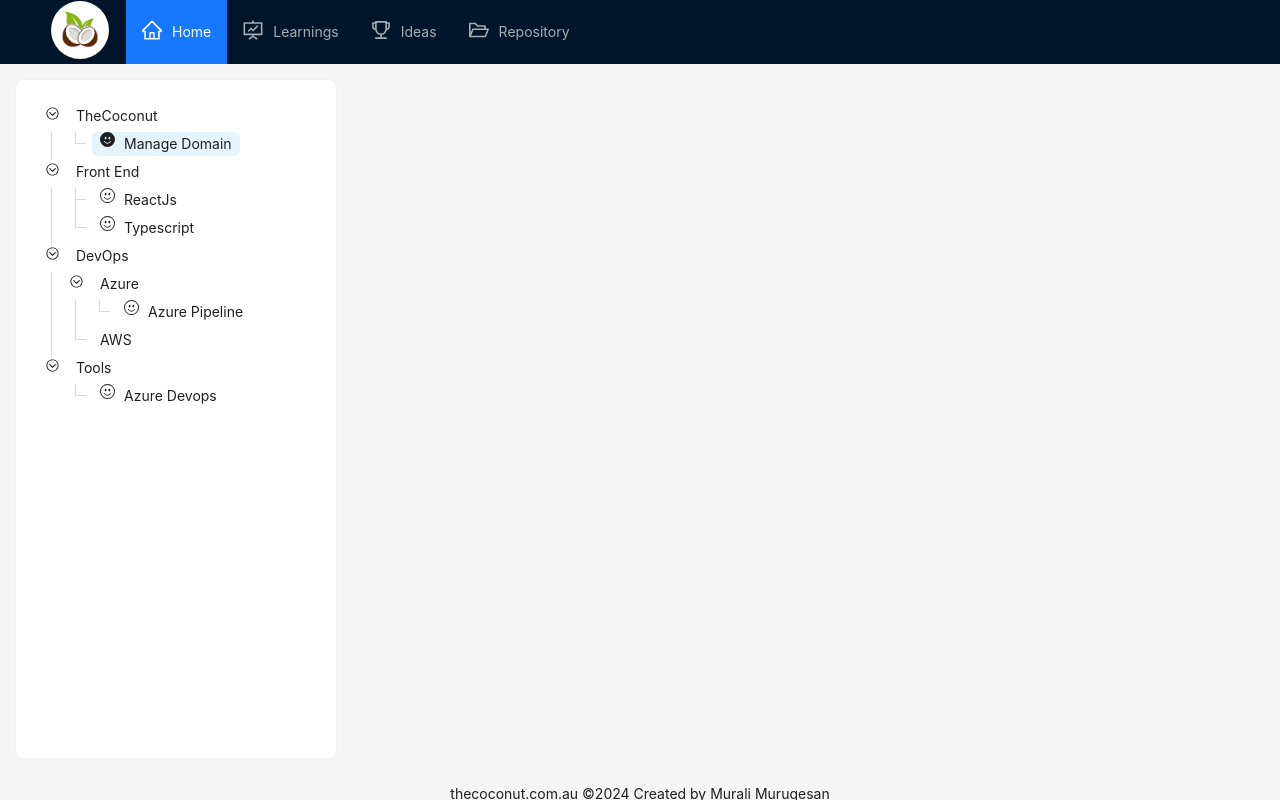
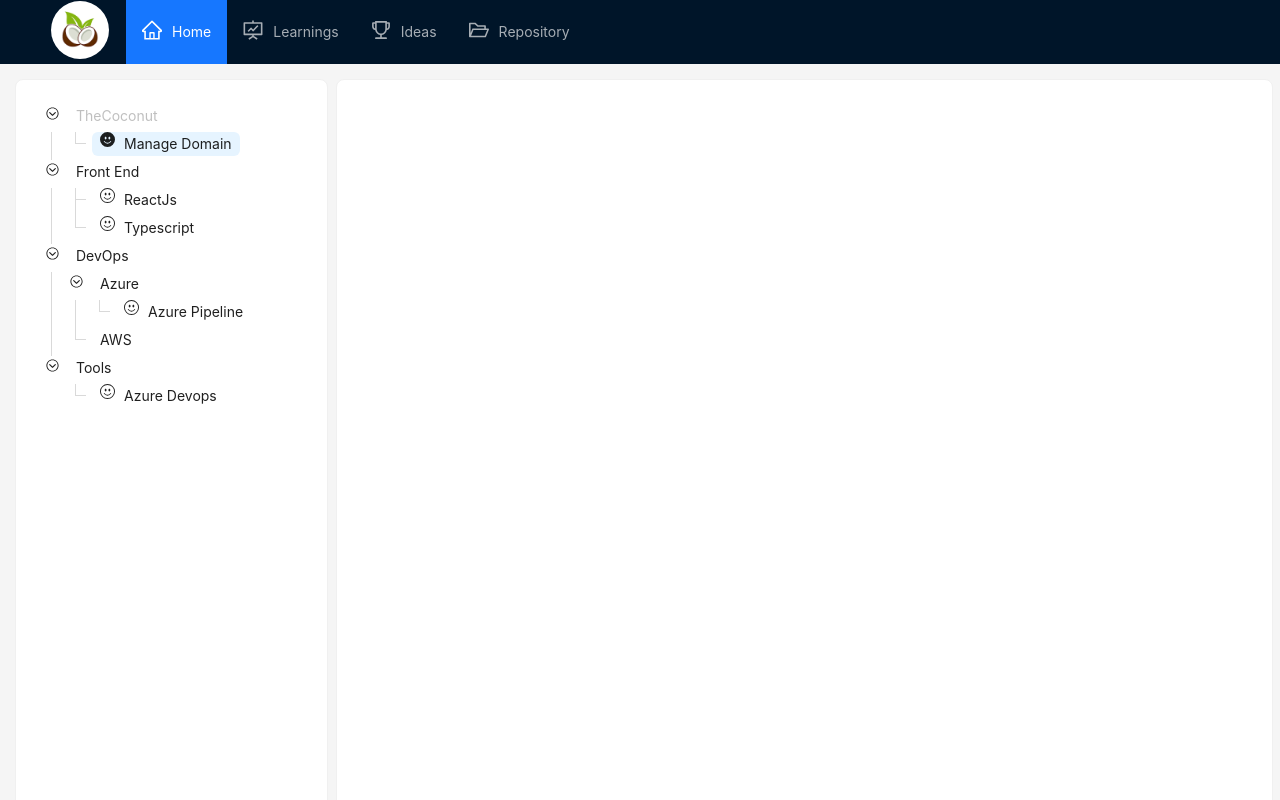
Before and after one commit to murali-murugesan/thecoconut-web, a React (Vite) app: page /learnings in a window 1280 px wide. Shown: the top 800 px of the page. Built offline with nearby package versions, Linux system fonts and the light colour scheme.

Commit message:
add dockerfile

```diff
--- a/src/component/home/MyCard.tsx
+++ b/src/component/home/MyCard.tsx
@@ -68,7 +68,7 @@
           <Link to="#"><FaPhone size={45} className="float-left px-2" /></Link>
         </Popover>
         <Tooltip title="Resume">
-          <Link to="#"><FaDownload size={45} className="float-left px-2" /></Link>
+          <Link to="https://thecoconutstorage.blob.core.windows.net/thecoconut-storage-blob-container/Murali Murugesan.doc"><FaDownload size={45} className="float-left px-2" /></Link>
         </Tooltip>
         <Tooltip title="Github">
           <Link to="https://github.com/murali-murugesan/thecoconut-web" target="new"><FaGithub size={45} className="float-left px-2" /></Link>
--- a/src/component/home/MyTech.tsx
+++ b/src/component/home/MyTech.tsx
@@ -1,6 +1,6 @@
 import { Card, Image, Tooltip } from "antd";
 import { FaGitSquare, FaReact } from "react-icons/fa";
-import { SiAnsible, SiAntdesign, SiApachefreemarker, SiApachegroovy, SiApachemaven, SiAzuredevops, SiBamboo, SiHelm, SiHibernate, SiJunit5, SiMariadb, SiMicrosoftazure, SiMongodb, SiOracle, SiPlaywright, SiPostgresql, SiRedis, SiSpringboot, SiTailwindcss, SiTypescript, SiVite } from "react-icons/si";
+import { SiAnsible, SiAntdesign, SiApachefreemarker, SiApachegroovy, SiApachejmeter, SiApachemaven, SiAzuredevops, SiBamboo, SiElasticsearch, SiHelm, SiHibernate, SiJunit5, SiKibana, SiMariadb, SiMicrosoftazure, SiMongodb, SiOracle, SiPlaywright, SiPostgresql, SiRedis, SiSplunk, SiSpringboot, SiTailwindcss, SiTypescript, SiVite } from "react-icons/si";
 import { FaAws, FaConfluence, FaJava, FaJenkins, FaJira, FaNodeJs, FaPython } from "react-icons/fa6";
 import { PiFileCssThin } from "react-icons/pi";
 import { DiOpenshift } from "react-icons/di";
@@ -16,7 +16,7 @@
         <>
             <Card className=" min-h-screen max-h-screen min-w-full">
                 <div className="pb-2">
-                    <Card title="Front End" className="flex bg-cyan-50" hoverable={true} bodyStyle={cardBodyStyle}>
+                    <Card title="Frontend" className="flex bg-cyan-50" hoverable={true} bodyStyle={cardBodyStyle}>
                         <Tooltip title="ReactJs" color="cyan">
                             <FaReact size={50} className="float-left px-2" />
                         </Tooltip>
@@ -41,7 +41,7 @@
                     </Card>
                 </div>
                 <div className="pb-2">
-                    <Card title="Back End" className="flex bg-cyan-50" hoverable={true} bodyStyle={cardBodyStyle}>
+                    <Card title="Backend" className="flex bg-cyan-50" hoverable={true} bodyStyle={cardBodyStyle}>
                         <Tooltip title="Java" color="cyan">
                             <FaJava size={50} className="float-left px-2" />
                         </Tooltip>
@@ -92,6 +92,9 @@
                         <Tooltip title="Playwright" color="cyan">
                             <SiPlaywright size={50} className="float-left px-2" />
                         </Tooltip>
+                        <Tooltip title="JMeter" color="cyan">
+                            <SiApachejmeter size={50} className="float-left px-2" />
+                        </Tooltip>
                     </Card>
                 </div>
                 <div className="pb-2">
@@ -126,6 +129,19 @@
                         </Tooltip>
                         <Tooltip title="Helm Chart" color="cyan">
                             <SiHelm size={50} className="float-left px-2" />
+                        </Tooltip>
+                    </Card>
+                </div>
+                <div className="pb-2">
+                    <Card title="Observability" className="flex bg-cyan-50" hoverable={true} bodyStyle={cardBodyStyle}>
+                        <Tooltip title="Splunk" color="cyan">
+                            <SiSplunk size={50} className="float-left px-2" />
+                        </Tooltip>
+                        <Tooltip title="Elasitc Search" color="cyan">
+                            <SiElasticsearch size={50} className="float-left px-2" />
+                        </Tooltip>
+                        <Tooltip title="Kibana" color="cyan">
+                            <SiKibana size={50} className="float-left px-2" />
                         </Tooltip>
                     </Card>
                 </div>
--- /dev/null
+++ b/src/component/learnings/LearningContent.tsx
@@ -0,0 +1,18 @@
+import { Card } from "antd";
+
+function LearningContent() {
+    return (
+        <>
+            <Card className=" min-h-screen max-h-screen min-w-full">
+                <div id="content-title">
+
+                </div>
+                <div id="content-body">
+
+                </div>
+            </Card>xx
+            </>
+    );
+}
+
+export default LearningContent;
--- a/src/component/learnings/LearningTree.tsx
+++ /dev/null
@@ -1,85 +0,0 @@
-
-import { Card, Tree, TreeDataNode } from "antd";
-import { IoIosArrowDropdown } from "react-icons/io";
-import { BsEmojiSmile, BsEmojiSmileFill } from "react-icons/bs";
-
-const treeData: TreeDataNode[] = [
-  {
-    title: 'TheCoconut',
-    key: '0-0',
-    children: [
-      {
-        title: 'Manage Domain',
-        key: '0-0-0',
-        icon: ({ selected }) => (selected ? <BsEmojiSmileFill size={15}/> : <BsEmojiSmile size={15}/>),
-      },
-    ],
-  },
-  {
-    title: 'Front End',
-    key: '0-1',
-    children: [
-      {
-        title: 'ReactJs',
-        key: '0-1-0',
-        icon: ({ selected }) => (selected ? <BsEmojiSmileFill size={15}/> : <BsEmojiSmile size={15}/>),
-      },
-      {
-        title: 'Typescript',
-        key: '0-1-1',
-        icon: ({ selected }) => (selected ? <BsEmojiSmileFill size={15}/> : <BsEmojiSmile size={15}/>),
-      },
-    ],
-  },
-  {
-    title: 'DevOps',
-    key: '0-2',
-    children: [
-      {
-        title: 'Azure',
-        key: '0-2-0',
-        children:[
-          {
-            title: 'Azure Pipeline',
-            key: '0-2-0-0',
-            icon: ({ selected }) => (selected ? <BsEmojiSmileFill size={15}/> : <BsEmojiSmile size={15}/>),
-          },
-        ],
-      },
-      {
-        title: 'AWS',
-        key: '0-2-1',
-      },
-    ],
-  },
-  {
-    title: 'Tools',
-    key: '0-3',
-    children: [
-      {
-        title: 'Azure Devops',
-        key: '0-3-0',
-        icon: ({ selected }) => (selected ? <BsEmojiSmileFill size={15}/> : <BsEmojiSmile size={15}/>),
-      },
-    ],
-  },
-];
-
-
-function LearningTree() {
-  return (<>
-    <Card style={{ height: "85vh"}}>
-      <Tree
-        showIcon
-        showLine
-        defaultExpandAll
-        defaultSelectedKeys={['0-0-0']}
-        switcherIcon={<IoIosArrowDropdown size={15}/>}
-        treeData={treeData}
-      />
-
-    </Card>
-  </>);
-}
-
-export default LearningTree;
--- a/src/pages/Learnings.tsx
+++ b/src/pages/Learnings.tsx
@@ -1,15 +1,99 @@
-import LearningTree from "../component/learnings/LearningTree";
+import { Card, Tree, TreeDataNode, TreeProps } from "antd";
+import { IoIosArrowDropdown } from "react-icons/io";
+import { BsEmojiSmile, BsEmojiSmileFill } from "react-icons/bs";
+import LearningContent from "../component/learnings/LearningContent";
+
+const treeData: TreeDataNode[] = [
+  {
+    title: 'TheCoconut',
+    key: '0-0',
+    disabled: true,
+    children: [
+      {
+        title: 'Manage Domain',
+        key: '0-0-0',
+        icon: ({ selected }) => (selected ? <BsEmojiSmileFill size={15} /> : <BsEmojiSmile size={15} />),
+      },
+    ],
+  },
+  {
+    title: 'Front End',
+    key: '0-1',
+    children: [
+      {
+        title: 'ReactJs',
+        key: '0-1-0',
+        icon: ({ selected }) => (selected ? <BsEmojiSmileFill size={15} /> : <BsEmojiSmile size={15} />),
+      },
+      {
+        title: 'Typescript',
+        key: '0-1-1',
+        icon: ({ selected }) => (selected ? <BsEmojiSmileFill size={15} /> : <BsEmojiSmile size={15} />),
+      },
+    ],
+  },
+  {
+    title: 'DevOps',
+    key: '0-2',
+    children: [
+      {
+        title: 'Azure',
+        key: '0-2-0',
+        children: [
+          {
+            title: 'Azure Pipeline',
+            key: '0-2-0-0',
+            icon: ({ selected }) => (selected ? <BsEmojiSmileFill size={15} /> : <BsEmojiSmile size={15} />),
+          },
+        ],
+      },
+      {
+        title: 'AWS',
+        key: '0-2-1',
+      },
+    ],
+  },
+  {
+    title: 'Tools',
+    key: '0-3',
+    children: [
+      {
+        title: 'Azure Devops',
+        key: '0-3-0',
+        icon: ({ selected }) => (selected ? <BsEmojiSmileFill size={15} /> : <BsEmojiSmile size={15} />),
+      },
+    ],
+  },
+];
 
 function Learnings() {
+
+  //const [selectedKey, setSelectedKey] = useState<string>();
+
+  const onSelect: TreeProps['onSelect'] = (selectedKey, info) => {
+    console.log(selectedKey), info;
+    //setSelectedKey(info?.node?.title?.toString());
+  };
+
+  const renderContent = () => {
+    return <LearningContent/>;
+  };
+
   return (
     <>
-      <div className="grid grid-flow-col gap-4">
-        <div className="row-span-2 max-h-screen">
-          <LearningTree />
-        </div>
-        <div className="col-span-12 h-96">
-
-        </div>
+      <div className="grid grid-cols-[25%_75%] gap-2">
+        <Card className="min-h-screen max-h-screen">
+          <Tree
+            showIcon
+            showLine
+            defaultExpandAll
+            defaultSelectedKeys={['0-0-0']}
+            switcherIcon={<IoIosArrowDropdown size={15} />}
+            treeData={treeData}
+            onSelect={onSelect}
+          />
+        </Card>
+        {renderContent()}
       </div>
     </>);
 }
```
Also changed, not shown: 1 other file (tests, documents, lock files or other folders).
